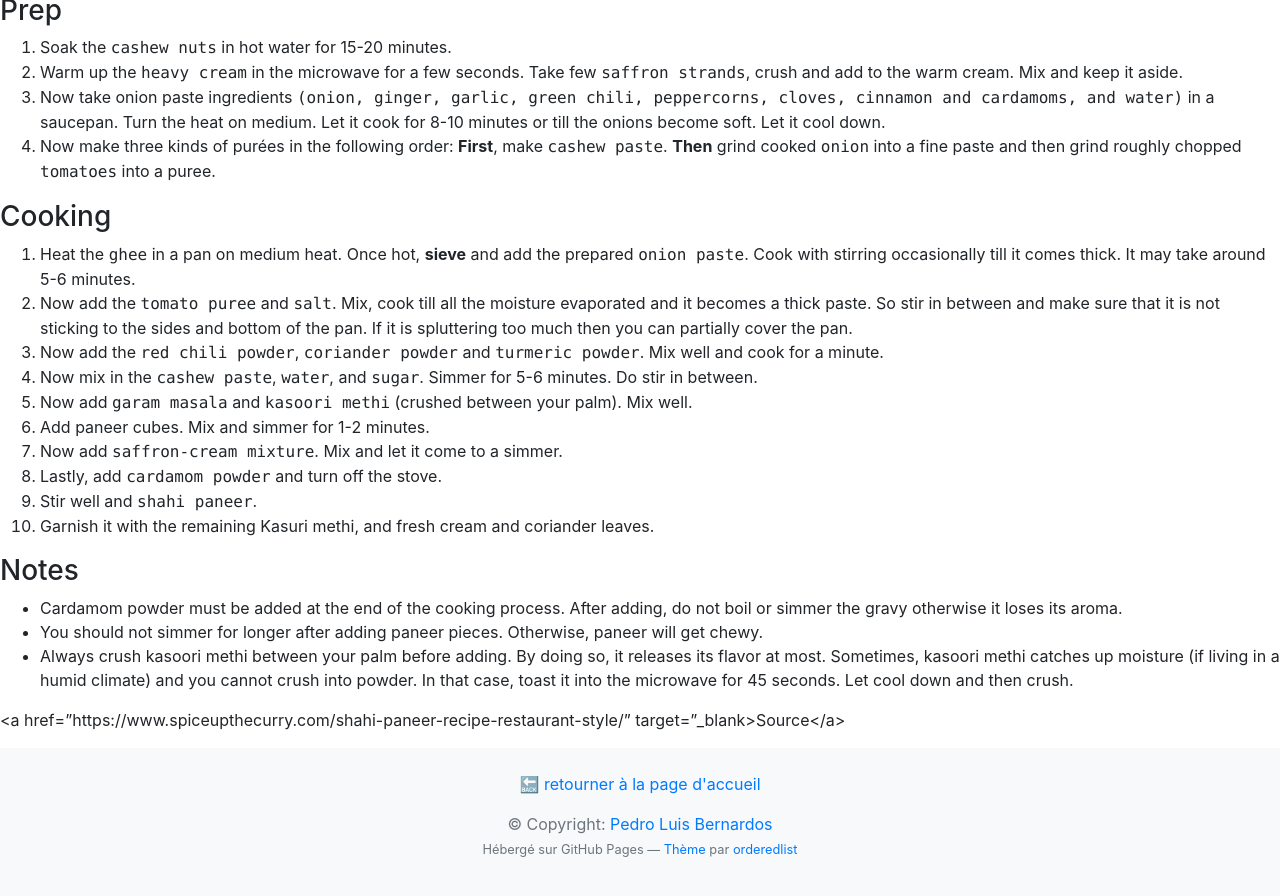
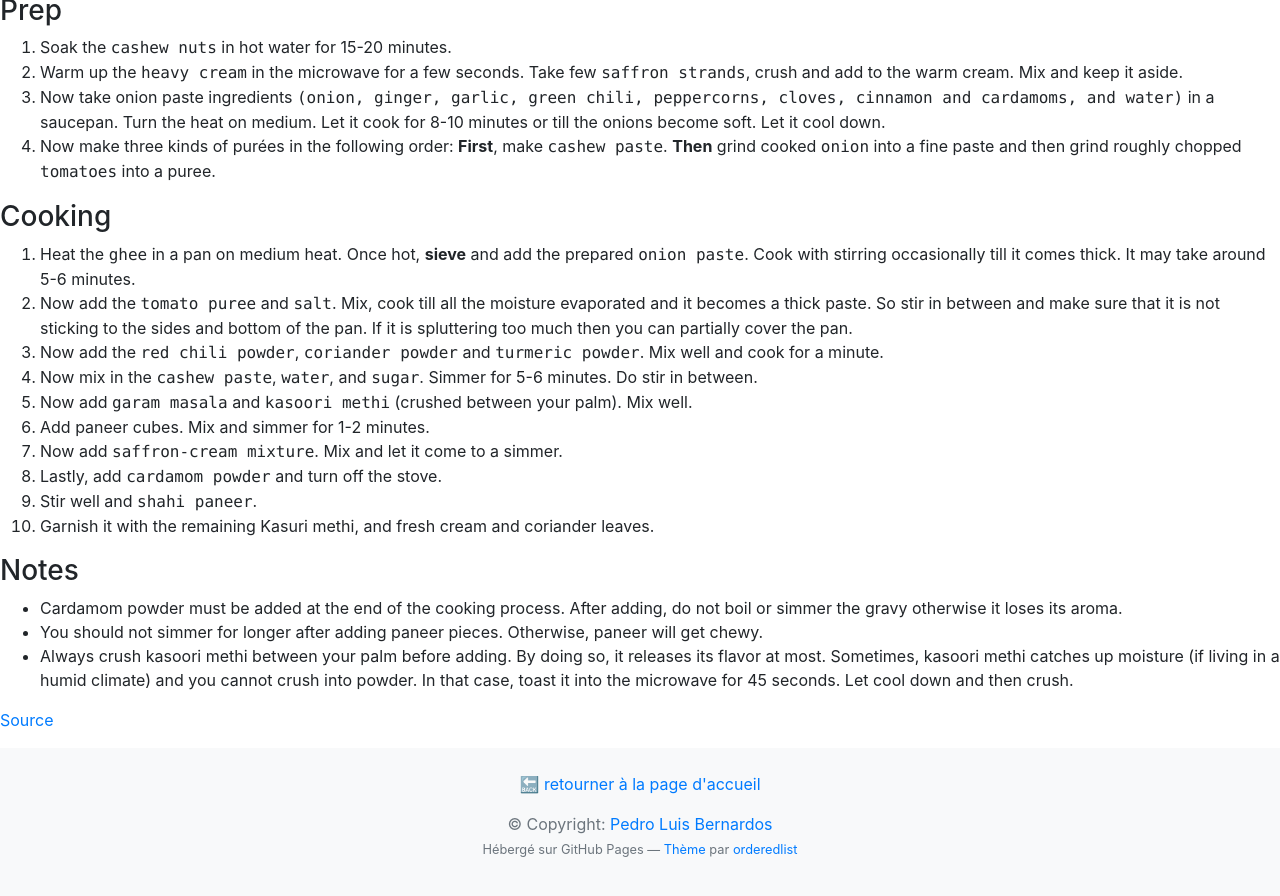
Before and after one commit to PedroLuisBernardos/Recipes, a Jekyll site: the page built from pages/ShahiPaneerPubjabi.md, in a window 1280 px wide and 900 px high, scrolled down 1270 px. Shown: the top 896 px of the window. Built offline with Jekyll 4.4.1, drawn with Linux system fonts in a browser that asks for light colours; nearby versions of some CDN libraries; our own code applies the rules of GitHub Pages for plain Markdown files; a script that is not in the unit is left out.

Commit message:
forgot "

```diff
--- a/pages/ShahiPaneerPubjabi.md
+++ b/pages/ShahiPaneerPubjabi.md
@@ -77,4 +77,4 @@ a# Shahi Paneer Punjabi style
 * You should not simmer for longer after adding paneer pieces. Otherwise, paneer will get chewy.
 * Always crush kasoori methi between your palm before adding. By doing so, it releases its flavor at most. Sometimes, kasoori methi catches up moisture (if living in a humid climate) and you cannot crush into powder. In that case, toast it into the microwave for 45 seconds. Let cool down and then crush.
 
-<a href="https://www.spiceupthecurry.com/shahi-paneer-recipe-restaurant-style/" target="_blank>Source</a>
+<a href="https://www.spiceupthecurry.com/shahi-paneer-recipe-restaurant-style/" target="_blank">Source</a>
```
